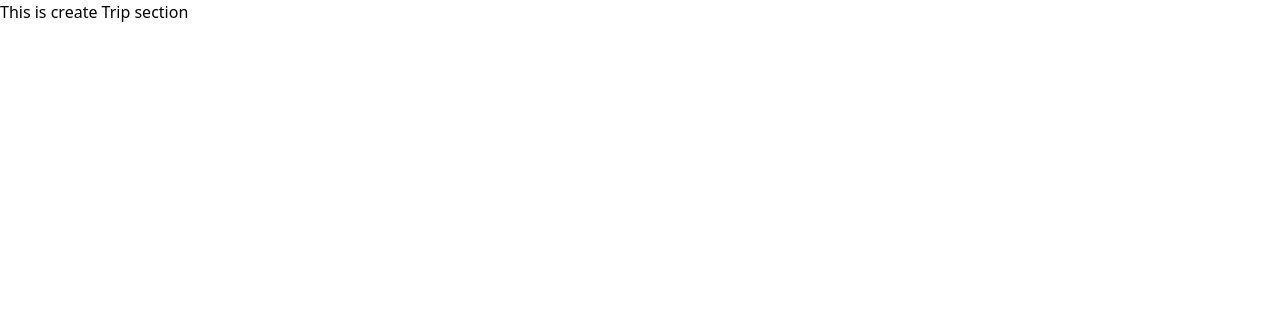
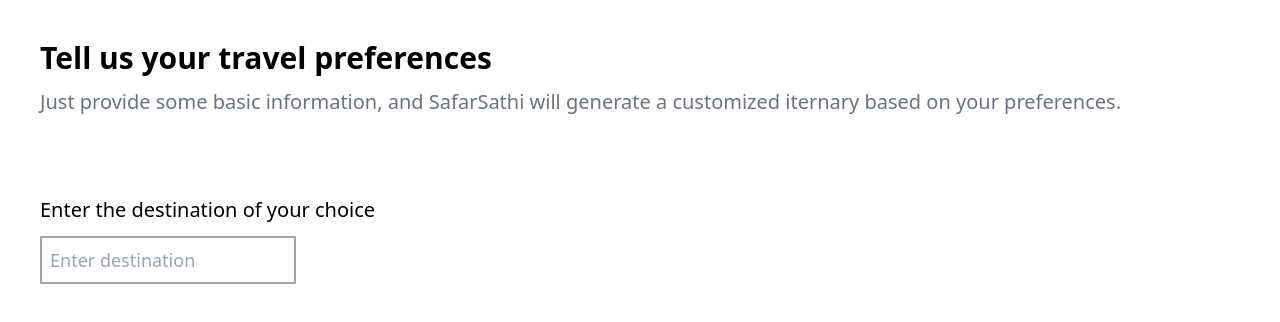
Before and after one commit to YashKudve/SafarSathi, a React (Vite) app: page /create-trip in a window 1280 px wide. Shown: the top 322 px of the page. Built offline with nearby package versions, Linux system fonts and the light colour scheme.

Commit message:
link button

```diff
--- a/src/components/custom/Hero.jsx
+++ b/src/components/custom/Hero.jsx
@@ -1,5 +1,6 @@
 import React from 'react'
 import { Button } from '../ui/button'
+import { Link } from 'react-router-dom'
 
 function Hero() {
   return (
@@ -9,8 +10,9 @@ function Hero() {
       <p className="text-xl text-gray-500 text-center">Your personal trip planner and travel curator, creating custom itenaries, tailored to your interest and budget.</p>
 
       {/* <button className='background-color:black'>Get Started. Its free</button> */}
-
+    <Link to={'/create-trip'}>
       <Button variant="outline" className="text-center">Get Started. Its free</Button>
+    </Link>
     </div>
   )
 }
--- a/src/create-trip/index.jsx
+++ b/src/create-trip/index.jsx
@@ -1,9 +1,30 @@
-import React from 'react'
+import React, { useState } from 'react'
 
 function CreateTrip() {
+
+  const [input, setInput] = useState("")
+  const handleChange = (e) =>{
+    setInput(e.target.value)
+  }
   return (
-    <div>
-      This is create Trip section
+    <div className='sm:px-10 md:px-32 lg:px-56 xl:px-10 px-5 mt-10'>
+      <h2 className='font-bold text-3xl'>Tell us your travel preferences</h2>
+      <p className='mt-3 text-gray-500 text-xl'>Just provide some basic information, and SafarSathi will generate a customized iternary based on your preferences.</p>
+
+      <div className='mt-20'>
+        <div>
+          <h2 className='text-xl my-3 font-medium'>Enter the destination of your choice</h2>
+          {/* <GooglePlacesAutocomplete
+          apikey=''
+          /> */}
+        <input className='w-64 p-2 text-lg border-2 border-gray-400 rounded-lg focus:outline-none focus:ring-2 focus:ring-orange-500 focus:border-orange-500'
+        type="text"
+        placeholder='Enter destination'
+        value={input}
+        onChange={handleChange}
+        />
+        </div>
+      </div>
     </div>
   )
 }
```
